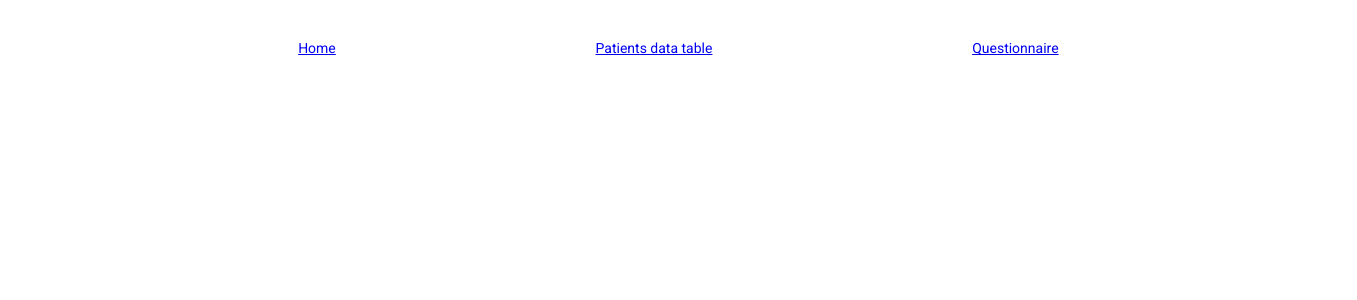
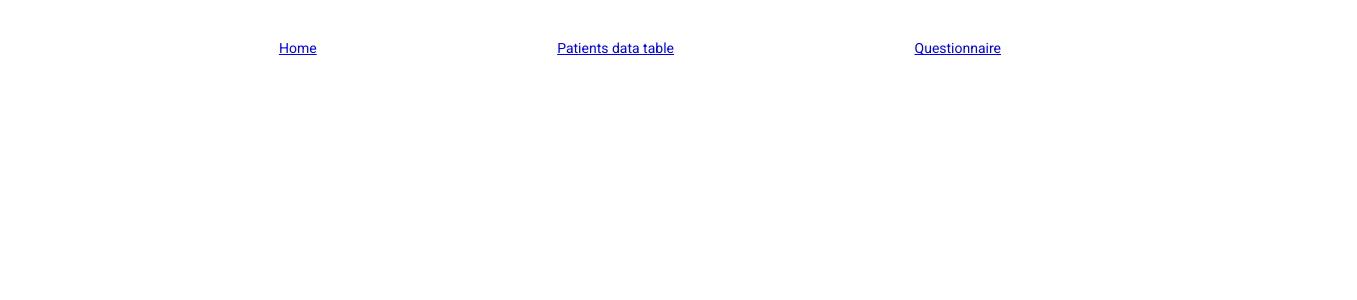
Before and after one commit to jamos90/smile-cdr-test, an Angular app: page / in a window 1280 px wide. Shown: the top 300 px of the page, 1357 px wide, since content can reach past the window. Built offline with nearby package versions, Linux system fonts and the light colour scheme.

Commit message:
app:comoment styling updated and unneccssary api service removed

```diff
--- a/src/app/app.component.scss
+++ b/src/app/app.component.scss
@@ -2,7 +2,6 @@
   max-width: 100%;
   display: flex;
   padding: 3%;
-  width: 100%;
   flex-direction: column;
 
   .questionnaire {
@@ -18,4 +17,8 @@
   flex-direction: row;
   align-items: center;
   justify-content: space-evenly;
+
+  @media screen and (max-width: 300px) {
+    flex-direction: column;
+  }
 }
--- a/src/app/app.component.ts
+++ b/src/app/app.component.ts
@@ -11,7 +11,6 @@ export class AppComponent implements OnInit {
   title = 'fhir-app-test';
 
   constructor(
-    private apiService: ApiService
   ) { }
 
   patientData: Object = {};
```
Also changed, not shown: 1 other file (tests, documents, lock files or other folders).
